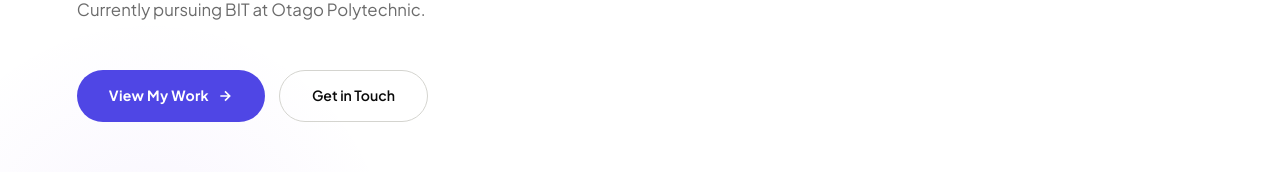
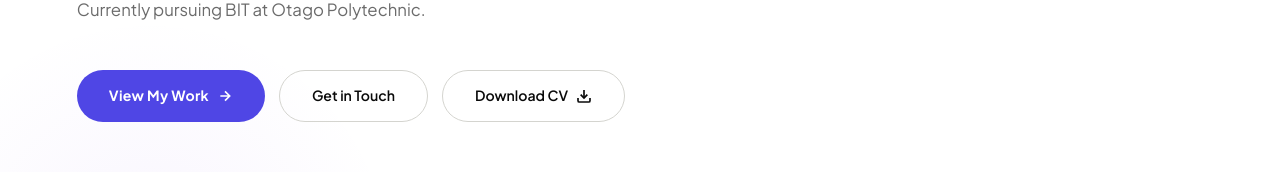
Before and after one commit to shubhamkataria2005/Shubham_Portfolio, a React (Create React App) app: page / in a window 1280 px wide. Shown: the part 558-730 px from the top of the page. Built offline with nearby package versions, Linux system fonts and the light colour scheme.

Commit message:
Add CV download button and PDF to portfolio

```diff
--- a/src/components/Home.js
+++ b/src/components/Home.js
@@ -47,6 +47,18 @@
           <a href="#contact" className="btn-ghost">
             Get in Touch
           </a>
+          <a
+            href="/Shubham_Kataria_CV.pdf"
+            download="Shubham_Kataria_CV.pdf"
+            className="btn-ghost"
+          >
+            Download CV
+            <svg width="16" height="16" viewBox="0 0 24 24" fill="none" stroke="currentColor" strokeWidth="2.5">
+              <path d="M21 15v4a2 2 0 01-2 2H5a2 2 0 01-2-2v-4" />
+              <polyline points="7 10 12 15 17 10" />
+              <line x1="12" y1="15" x2="12" y2="3" />
+            </svg>
+          </a>
         </div>
 
         <div className="hero-stats">
```
Also changed, not shown: 1 other file (tests, documents, lock files or other folders).
